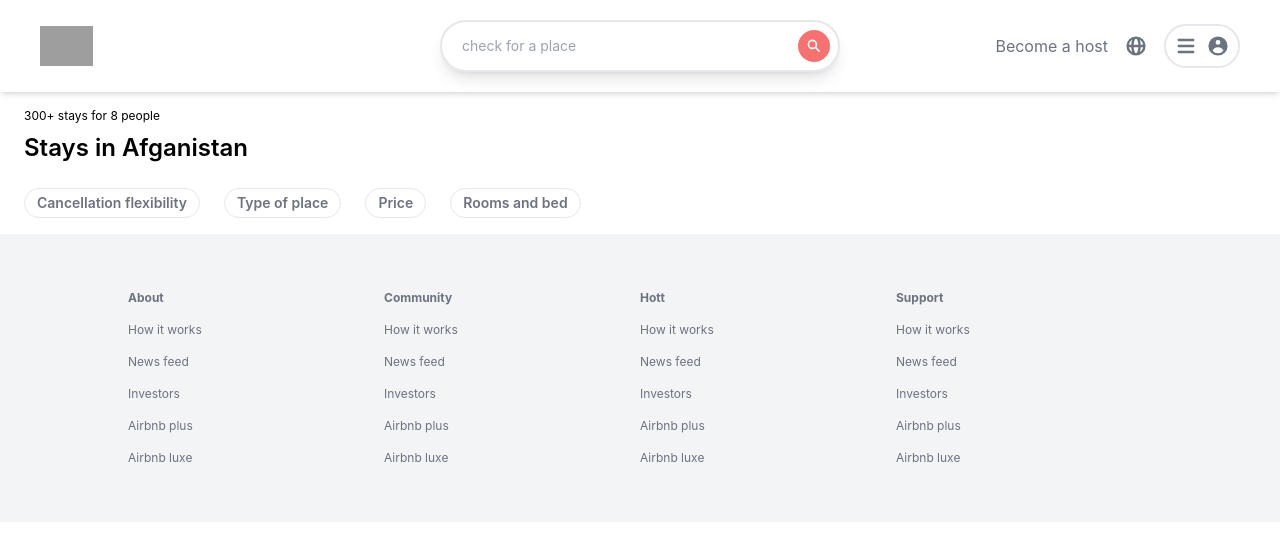
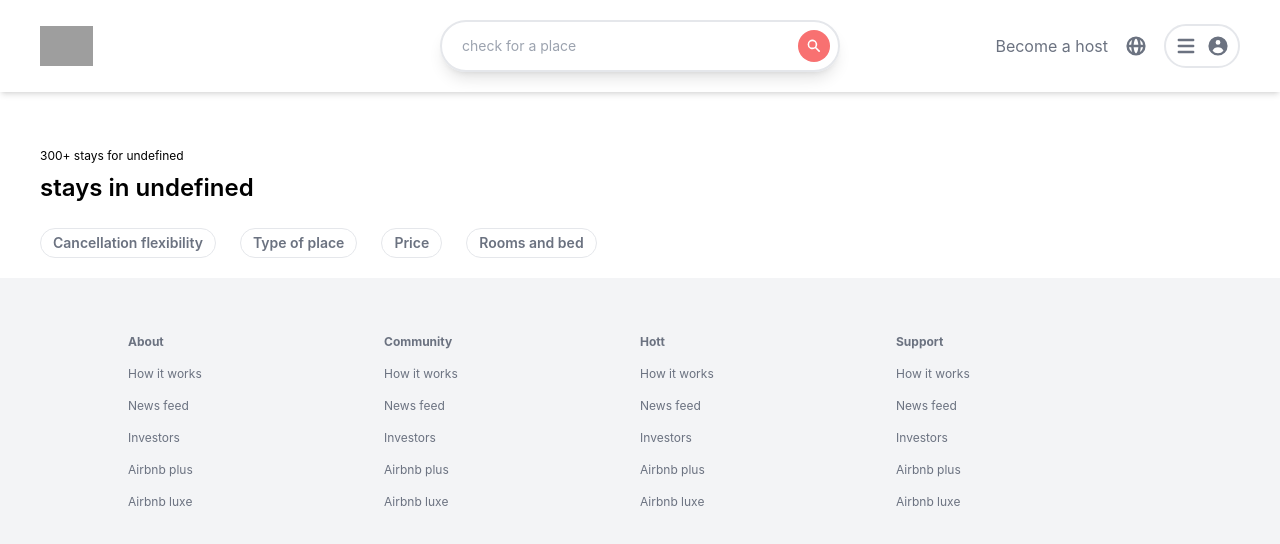
Before and after one commit to bandelefemi/airbnb-yt, a Next.js app: page /search in a window 1280 px wide. Shown: the top 544 px of the page. Built offline with nearby package versions, Linux system fonts and the light colour scheme; grey boxes are pictures that could not be loaded.

Commit message:
validate search result

```diff
--- a/components/Header.js
+++ b/components/Header.js
@@ -5,6 +5,7 @@ import { SearchIcon, UserIcon, UserCircleIcon,
 import 'react-date-range/dist/styles.css'; // main style file
 import 'react-date-range/dist/theme/default.css'; // theme css file
 import { DateRangePicker } from 'react-date-range';
+import { useRouter } from 'next/router';
 
 const Header = () => {
 
@@ -12,6 +13,7 @@ const Header = () => {
   const [startDate, setstartDate] = useState(new Date())
   const [endDate, setendDate] = useState(new Date())
   const [numberOfGuests, setnumberOfGuests] = useState(1)
+  const router = useRouter()
 
   const selectionRange = {
     startDate: startDate,
@@ -24,6 +26,19 @@ const Header = () => {
     setendDate(ranges.selection.endDate)
   }
 
+  const handleClick =()=> {
+    router.push({
+      pathname: '/search',
+      query: {
+        location: searchInput,
+        startDate: startDate.toISOString(),
+        endDate: endDate.toISOString(),
+        numberOfGuests
+      }
+    })
+
+  }
+
   // console.log(searchInput)
 
   return (
@@ -32,7 +47,8 @@ const Header = () => {
 
       {/* left */}
       <div className='relative flex items-center
-                h-10 cursor-pointer my-auto'>
+                h-10 cursor-pointer my-auto'
+                onClick={()=> router.push('/')} >
         <Image
             src={'https://links.papareact.com/qd3'}
             alt=''
@@ -88,7 +104,8 @@ const Header = () => {
             </div>
 
             <div className='flex' >
-              <button className='flex-grow text-gray-500'>
+              <button className='flex-grow text-gray-500'
+              onClick={handleClick} >
                 Search
               </button>
 
@@ -97,6 +114,7 @@ const Header = () => {
                       onClick={(e)=> setsearchInput('')} >
                 Cancel
               </button>
+
 
             </div>
 
--- a/pages/search.js
+++ b/pages/search.js
@@ -1,19 +1,26 @@
+import { useRouter } from 'next/router'
 import React from 'react'
 import Footer from '../components/Footer'
 import Header from '../components/Header'
 
 const Search = () => {
+
+  const router = useRouter()
+
+  // console.log(router.query)
+
+  const result = router.query
   return (
     <div>
       <Header />
 
-      <main className='flex px-6 py-4'>
-        <section>
-            <p className='text-xs'>300+ stays for 8 people</p>
+      <main className='flex'>
+        <section className='flex-grow pt-14 px-10'>
+            <p className='text-xs'>{`300+ stays for ${result.numberOfGuests}`}</p>
             <h2 className='text-2xl font-semibold mt-2 mb-6'>
-                Stays in Afganistan
+                {`stays in ${result.location}`}
             </h2>
-            <div className='hidden md:inline-flex'>
+            <div className='hidden md:inline-flex mb-5'>
                 <p className='button '>
                     Cancellation flexibility
                 </p>
```
